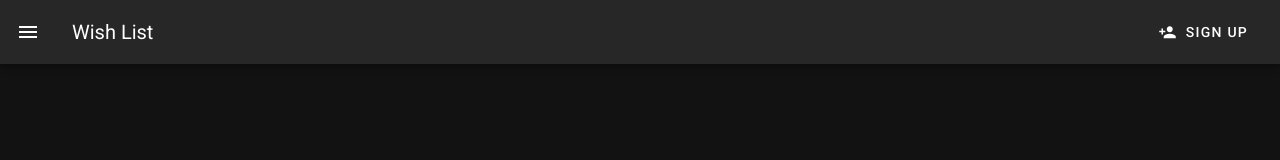
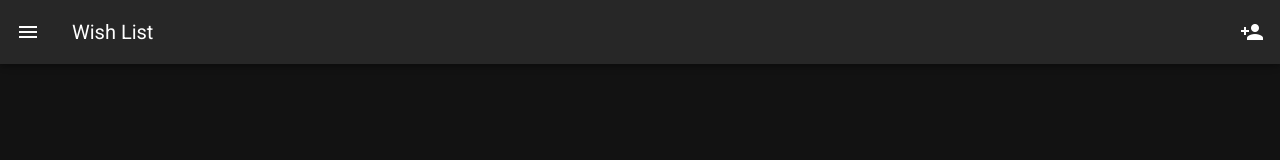
Before and after one commit to blinchk/tthk-wish-list-client, a Nuxt app: page / in a window 1280 px wide. Shown: the top 160 px of the page. Built offline with nearby package versions, Linux system fonts and the light colour scheme.

Commit message:
Delete text from Sign Up button

```diff
--- a/layouts/default.vue
+++ b/layouts/default.vue
@@ -31,7 +31,7 @@
       <v-app-bar-nav-icon @click.stop="drawer = !drawer" />
       <v-toolbar-title v-text="title"></v-toolbar-title>
       <v-spacer/>
-      <v-btn exact to="/register" elevation="0"><v-icon left>mdi-account-plus</v-icon> Sign Up</v-btn>
+      <v-btn exact to="/register" elevation="0" icon><v-icon>mdi-account-plus</v-icon></v-btn>
     </v-app-bar>
     <v-main>
       <v-container fill-height>
```
